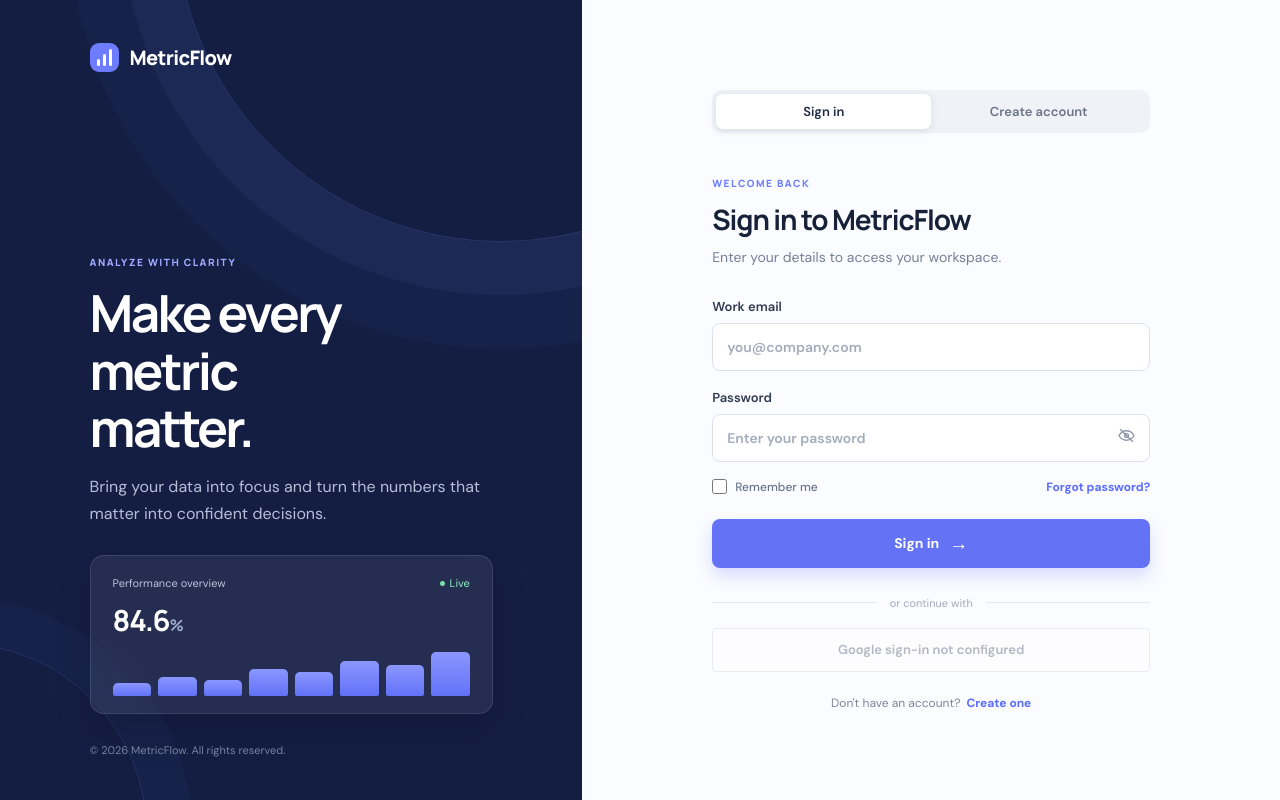
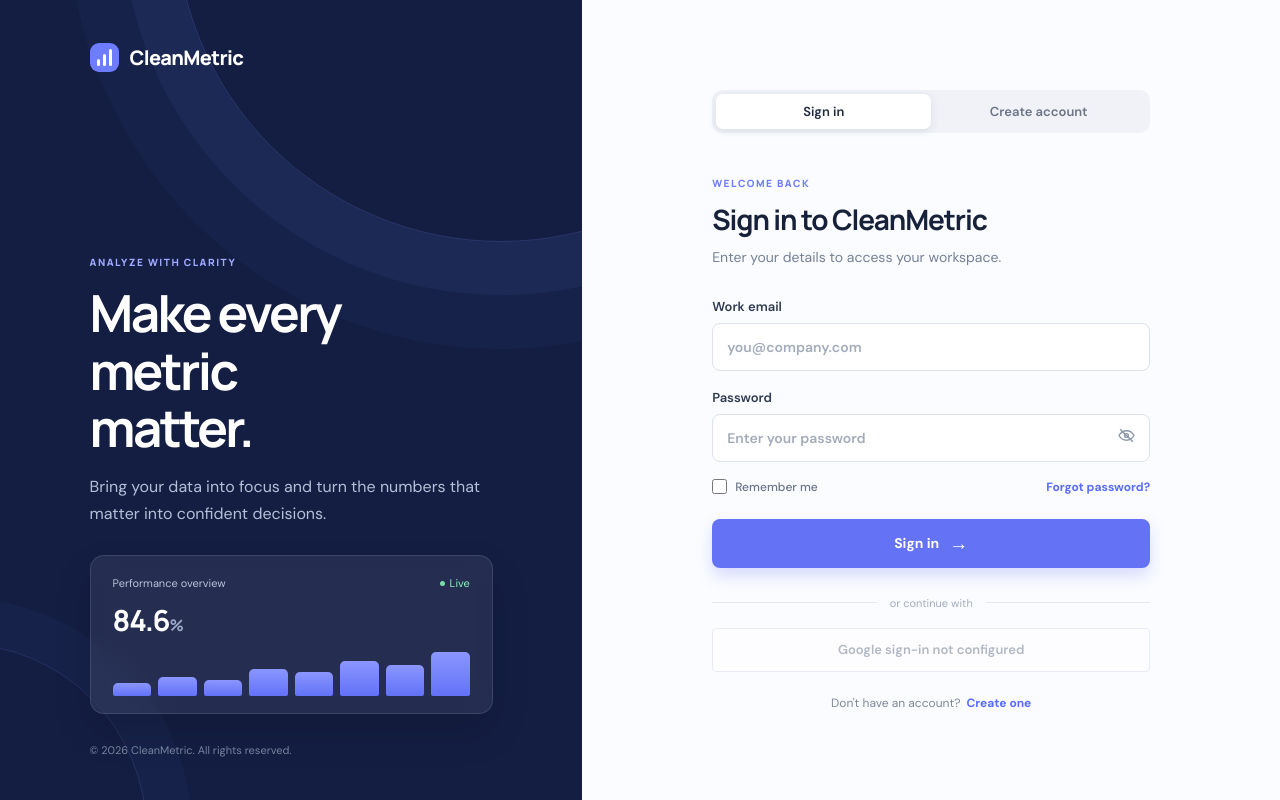
Before and after one commit to shyamraj2143/cleanmatric, a React (Vite) app in the folder frontend/: page /login in a window 1280 px wide. Built offline with nearby package versions, Linux system fonts and the light colour scheme; no server answers.

Commit message:
fix: unify CleanMetric branding across authentication

```diff
--- a/frontend/src/App.jsx
+++ b/frontend/src/App.jsx
@@ -154,10 +154,10 @@ function AuthPage({ defaultMode = 'login' }) {
   if (isAuthenticated) return <Navigate to={destination} replace />
 
   return <main className="auth-page">
-    <section className="brand-panel" aria-label="MetricFlow introduction"><div className="brand"><span className="brand-mark" aria-hidden="true"><i /><i /><i /></span><span>MetricFlow</span></div><div className="brand-copy"><p className="eyebrow">ANALYZE WITH CLARITY</p><h1>Make every metric<br />matter.</h1><p>Bring your data into focus and turn the numbers that matter into confident decisions.</p></div><div className="metric-card" aria-hidden="true"><div className="metric-card-top"><span>Performance overview</span><span className="live-dot">Live</span></div><strong>84.6<span>%</span></strong><div className="chart">{[28, 40, 33, 57, 49, 72, 65, 92].map((height) => <span key={height} style={{ height: `${height}%` }} />)}</div></div><p className="panel-footer">© 2026 MetricFlow. All rights reserved.</p></section>
-    <section className="form-panel"><div className="mobile-brand brand"><span className="brand-mark" aria-hidden="true"><i /><i /><i /></span><span>MetricFlow</span></div><div className="auth-card">
+    <section className="brand-panel" aria-label="CleanMetric introduction"><div className="brand"><span className="brand-mark" aria-hidden="true"><i /><i /><i /></span><span>CleanMetric</span></div><div className="brand-copy"><p className="eyebrow">ANALYZE WITH CLARITY</p><h1>Make every metric<br />matter.</h1><p>Bring your data into focus and turn the numbers that matter into confident decisions.</p></div><div className="metric-card" aria-hidden="true"><div className="metric-card-top"><span>Performance overview</span><span className="live-dot">Live</span></div><strong>84.6<span>%</span></strong><div className="chart">{[28, 40, 33, 57, 49, 72, 65, 92].map((height) => <span key={height} style={{ height: `${height}%` }} />)}</div></div><p className="panel-footer">© 2026 CleanMetric. All rights reserved.</p></section>
+    <section className="form-panel"><div className="mobile-brand brand"><span className="brand-mark" aria-hidden="true"><i /><i /><i /></span><span>CleanMetric</span></div><div className="auth-card">
       <div className="auth-tabs" role="tablist" aria-label="Authentication options"><button className={isLogin ? 'active' : ''} type="button" onClick={() => switchPage('login')} role="tab" aria-selected={isLogin}>Sign in</button><button className={!isLogin ? 'active' : ''} type="button" onClick={() => switchPage('signup')} role="tab" aria-selected={!isLogin}>Create account</button></div>
-      <div className="form-heading"><p className="eyebrow">{isLogin ? 'WELCOME BACK' : 'GET STARTED'}</p><h2>{isLogin ? 'Sign in to MetricFlow' : 'Create your account'}</h2><p>{isLogin ? 'Enter your details to access your workspace.' : 'Start turning your metrics into meaningful insight.'}</p></div>
+      <div className="form-heading"><p className="eyebrow">{isLogin ? 'WELCOME BACK' : 'GET STARTED'}</p><h2>{isLogin ? 'Sign in to CleanMetric' : 'Create your account'}</h2><p>{isLogin ? 'Enter your details to access your workspace.' : 'Start turning your metrics into meaningful insight.'}</p></div>
       <form onSubmit={handleSubmit}>{!isLogin && <label>Full name<input type="text" name="name" placeholder="Enter your full name" autoComplete="name" required /></label>}<label>Work email<input type="email" name="email" placeholder="you@company.com" autoComplete="email" required /></label><label>Password<span className="password-field"><input type={showPassword ? 'text' : 'password'} name="password" placeholder={isLogin ? 'Enter your password' : 'Create a password'} autoComplete={isLogin ? 'current-password' : 'new-password'} minLength="8" required /><button type="button" className="password-toggle" onClick={() => setShowPassword(!showPassword)} aria-label={showPassword ? 'Hide password' : 'Show password'}><EyeIcon hidden={!showPassword} /></button></span></label>{isLogin ? <div className="form-options"><label className="checkbox-label"><input type="checkbox" name="remember" /><span>Remember me</span></label><button className="text-button" type="button">Forgot password?</button></div> : <label className="checkbox-label terms"><input type="checkbox" required /><span>I agree to the Terms of Service and Privacy Policy.</span></label>}<button className="primary-button" type="submit" disabled={isSubmitting}>{isSubmitting ? 'Please wait…' : isLogin ? 'Sign in' : 'Create account'} <span>→</span></button>{message && <p className={`form-message ${messageType}`} role="status">{message}</p>}</form>
       <div className="divider"><span>or continue with</span></div>
       <div className="google-signin" aria-label="Continue with Google">
```
